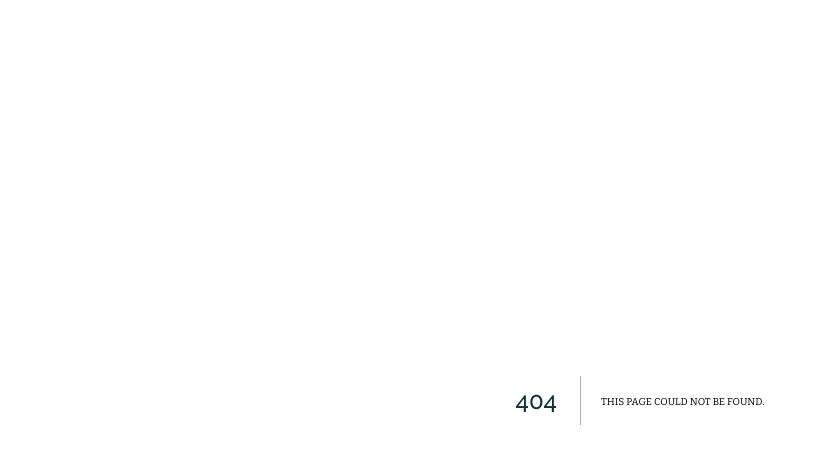
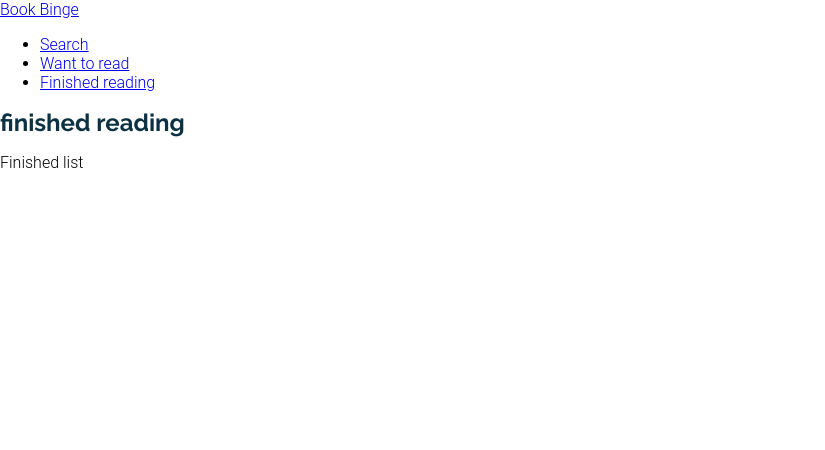
Before and after one commit to rshrestha123/book-binge, a Next.js app: page /finished-reading in a window 1280 px wide. Before the commit this address had no page. Shown: the top 450 px of the page, without its empty margins (0-825 px from the left). Built offline with nearby package versions, Linux system fonts and the light colour scheme.

Commit message:
Added navigation links

```diff
--- a/src/components/main-container/index.tsx
+++ b/src/components/main-container/index.tsx
@@ -1,8 +1,11 @@
-export default function MainContainer() {
-  return (
-    <>
-      <h1>Book Binge</h1>
-      Your app goes here.
-    </>
-  );
+import Navbar from "@/components/navbar";
+import { PropsWithChildren } from "react";
+
+export default function MainContainer({children}: Readonly<PropsWithChildren>) {
+    return (
+        <>
+            <Navbar/>
+            {children}
+        </>
+    );
 }
--- /dev/null
+++ b/src/components/navbar/index.tsx
@@ -0,0 +1,12 @@
+import Navlink from "@/components/navbar/navlinks";
+
+export default function Navbar() {
+    return(<div>
+        <Navlink displayText={"Book Binge"} linkPath={"/"}/>
+        <ul>
+            <li><Navlink displayText={"Search"} linkPath={"/"}/></li>
+            <li><Navlink displayText={"Want to read"} linkPath={"want-to-read"} /></li>
+            <li><Navlink displayText={"Finished reading"} linkPath={"finished-reading"} /></li>
+        </ul>
+    </div>)
+}
--- /dev/null
+++ b/src/components/navbar/navlinks/index.tsx
@@ -0,0 +1,12 @@
+import { UrlObject } from "node:url";
+import Link from "next/link";
+
+type NavlinkProps = {
+    displayText: string;
+    linkPath: string | UrlObject;
+}
+export default function NavLinks({ displayText, linkPath }: Readonly<NavlinkProps>) {
+    return (
+        <Link href ={linkPath}>{displayText}</Link>
+    );
+}
--- /dev/null
+++ b/src/components/page-container/index.tsx
@@ -0,0 +1,16 @@
+import { PropsWithChildren } from "react";
+
+type PageContainerProps = {
+    title: string;
+}
+
+type PageContainerPropsWithChildren = PropsWithChildren & PageContainerProps;
+
+export default function PageContainer({title, children}: PageContainerPropsWithChildren) {
+    return (
+        <div>
+            <h1>{title}</h1>
+            {children}
+        </div>
+    );
+}
--- /dev/null
+++ b/src/pages/finished-reading/index.tsx
@@ -0,0 +1,12 @@
+import PageContainer from "@/components/page-container";
+import MainContainer from "@/components/main-container";
+
+export default function FinishedReading() {
+    return (
+        <MainContainer>
+            <PageContainer title={"finished reading"}>
+                Finished list
+            </PageContainer>
+        </MainContainer>
+    );
+}
```
Also changed, not shown: src/pages/index.tsx (+3 -4 lines), src/pages/want-to-read/index.tsx (added, +12 -0 lines).
